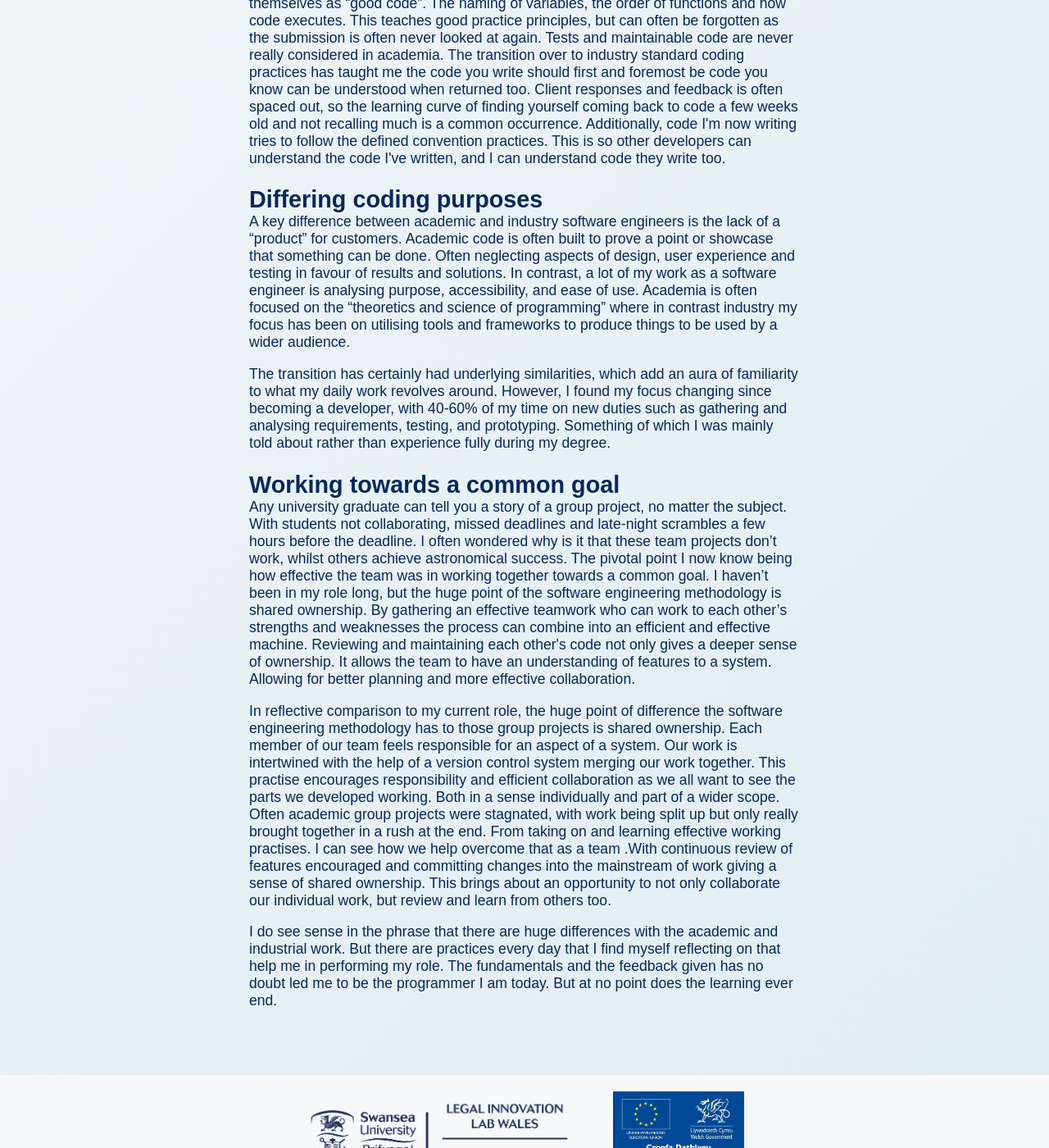
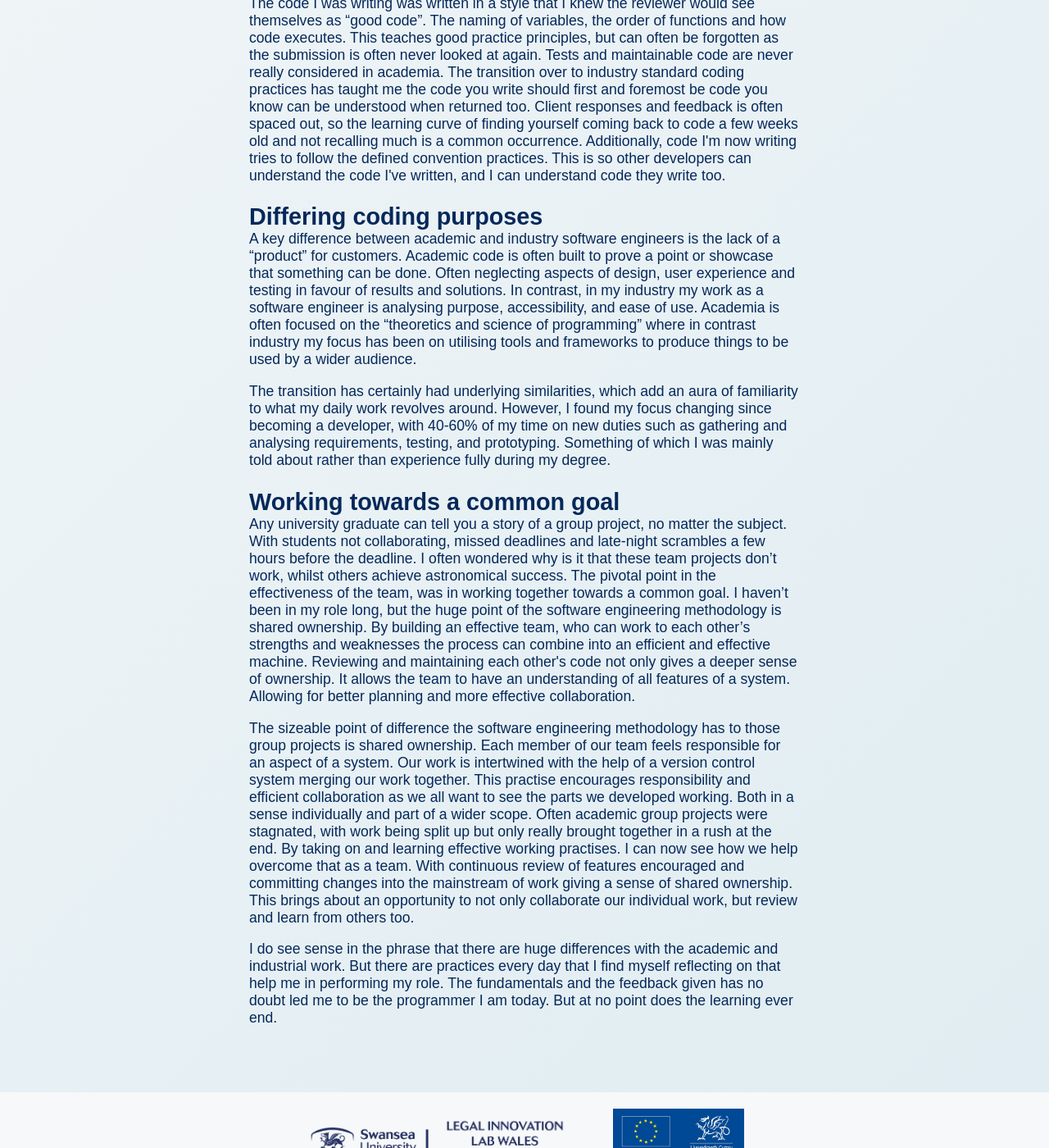
Before and after one commit to Legal-Innovation-Lab-Wales/dev-page, a Jekyll site: the page built from blog/alex/2021/academic-to-practical.html, in a window 1280 px wide and 1400 px high, scrolled down 1285 px. Shown: the whole window at 82% size. Built offline with Jekyll 4.4.1, drawn with Linux system fonts in a browser that asks for light colours; nearby versions of some CDN libraries; some of the changed text lies outside the part shown.

Commit message:
Sentence improvements

```diff
--- a/blog/alex/2021/academic-to-practical.html
+++ b/blog/alex/2021/academic-to-practical.html
@@ -27,16 +27,17 @@ card-color: green
     have all changed so quickly. I wanted to write about just a few ways I have changed. </p>
 
 <h2>Full specifications</h2>
-<p>Specifications are one key differing area in comparison to academia. An exact description of the problem, proposed
-    solution, where to get marks, what to avoid, hints for added complexity to get bigger marks. These
-    specifications have been curated and refined over numerous years. Reaching levels of perfection from years of
-    students before having asked all the questions necessary to leave little to the unknown.  </p>
+<p>In academia, a student will normally be provided with an exact description of the problem, the proposed solution,
+    where to get marks, what to avoid, and hints for added complexity to get more marks. These specifications have been
+    curated and refined over numerous years, Reaching levels of detail from years of students asking all the questions
+    necessary to leave little to the unknown  </p>
 
-<p>Industry has taught me specifications will very rarely reach these levels of comprehensiveness. Specifications will
-    often be ambiguous, key features will be mentioned in passing. This isn’t necessarily a negative. It gives freedom
-    to flex some creativity and introduce ideas, features and concepts that develop the proposal to a richer solution.
-    However, I have found it requires a degree of patience and organisation. Spending time to format all my questions
-    and unknowns in emails or meetings. Especially to non-technical customers. </p>
+<p>Industry has taught me that specifications will vary in their level of comprehensiveness. Specifications can be
+    ambiguous, key features will be mentioned in passing, and requested features will vary vastly in complexity.
+    This isn’t necessarily a negative. It gives freedom to flex some creativity and introduce ideas, features and
+    concepts that develop the proposal to a richer solution. However, I have found it requires a degree of patience and
+    organisation. Spending time to format all my questions and unknowns in emails or meetings. Especially to
+    non-technical customers. </p>
 
 <h2>Taking pride in the code you write</h2>
 <p>Academic coding was always built to meet the needs of a single person. The reviewer. The code I was writing was
@@ -52,10 +53,10 @@ card-color: green
 <h2>Differing coding purposes</h2>
 <p>A key difference between academic and industry software engineers is the lack of a “product” for customers.
     Academic code is often built to prove a point or showcase that something can be done. Often neglecting aspects of
-    design, user experience and testing in favour of results and solutions. In contrast, a lot of my work as a software
-    engineer is analysing purpose, accessibility, and ease of use. Academia is often focused on the “theoretics and
-    science of programming” where in contrast industry my focus has been on utilising tools and frameworks to produce
-    things to be used by a wider audience.</p>
+    design, user experience and testing in favour of results and solutions. In contrast, in my industry my work as a
+    software engineer is analysing purpose, accessibility, and ease of use. Academia is often focused on the
+    “theoretics and science of programming” where in contrast industry my focus has been on utilising tools and
+    frameworks to produce things to be used by a wider audience.</p>
 
 <p>The transition has certainly had underlying similarities, which add an aura of familiarity to what my daily work
     revolves around. However, I found my focus changing since becoming a developer, with 40-60% of my time on new
@@ -65,20 +66,20 @@ card-color: green
 <h2>Working towards a common goal</h2>
 <p>Any university graduate can tell you a story of a group project, no matter the subject. With students not
     collaborating, missed deadlines and late-night scrambles a few hours before the deadline. I often wondered why is
-    it that these team projects don’t work, whilst others achieve astronomical success. The pivotal point I now know
-    being how effective the team was in working together towards a common goal. I haven’t been in my role long, but
-    the huge point of the software engineering methodology is shared ownership. By gathering an effective teamwork who
+    it that these team projects don’t work, whilst others achieve astronomical success. The pivotal point in the
+    effectiveness of the team, was in working together towards a common goal. I haven’t been in my role long, but
+    the huge point of the software engineering methodology is shared ownership. By building an effective team, who
     can work to each other’s strengths and weaknesses the process can combine into an efficient and effective machine.
     Reviewing and maintaining each other's code not only gives a deeper sense of ownership. It allows the team to have
-    an understanding of features to a system. Allowing for better planning and more effective collaboration.</p>
+    an understanding of all features of a system. Allowing for better planning and more effective collaboration.</p>
 
-<p>In reflective comparison to my current role, the huge point of difference the software engineering methodology has
+<p>The sizeable point of difference the software engineering methodology has
     to those group projects is shared ownership. Each member of our team feels responsible for an aspect of a system.
     Our work is intertwined with the help of a version control system merging our work together. This practise
     encourages responsibility and efficient collaboration as we all want to see the parts we developed working.
     Both in a sense individually and part of a wider scope. Often academic group projects were stagnated, with
-    work being split up but only really brought together in a rush at the end. From taking on and learning effective
-    working practises. I can see how we help overcome that as a team .With continuous review of features encouraged
+    work being split up but only really brought together in a rush at the end. By taking on and learning effective
+    working practises. I can now see how we help overcome that as a team. With continuous review of features encouraged
     and committing changes into the mainstream of work giving a sense of shared ownership.
     This brings about an opportunity to not only collaborate our individual work, but review and learn from
     others too.</p>
```
Also changed, not shown: other parts of blog/alex/2021/academic-to-practical.html (+3 -3 lines).
